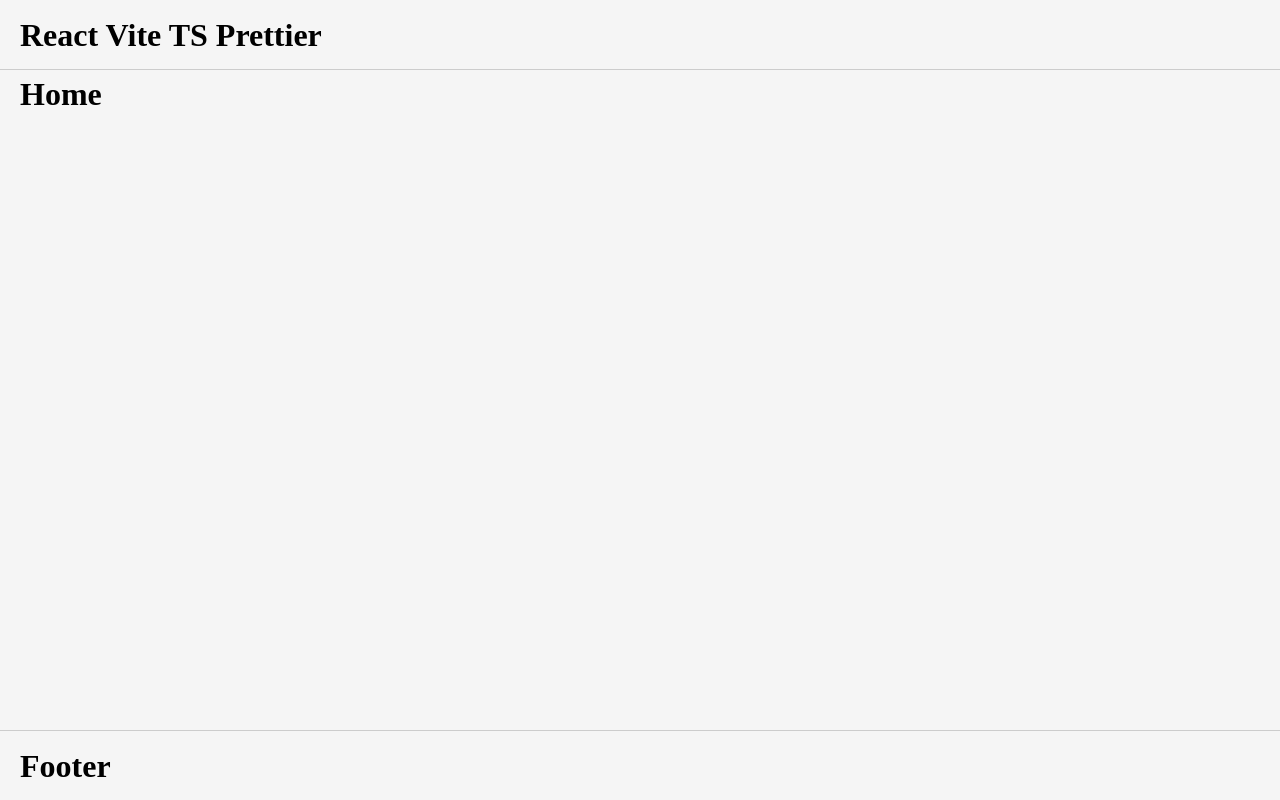
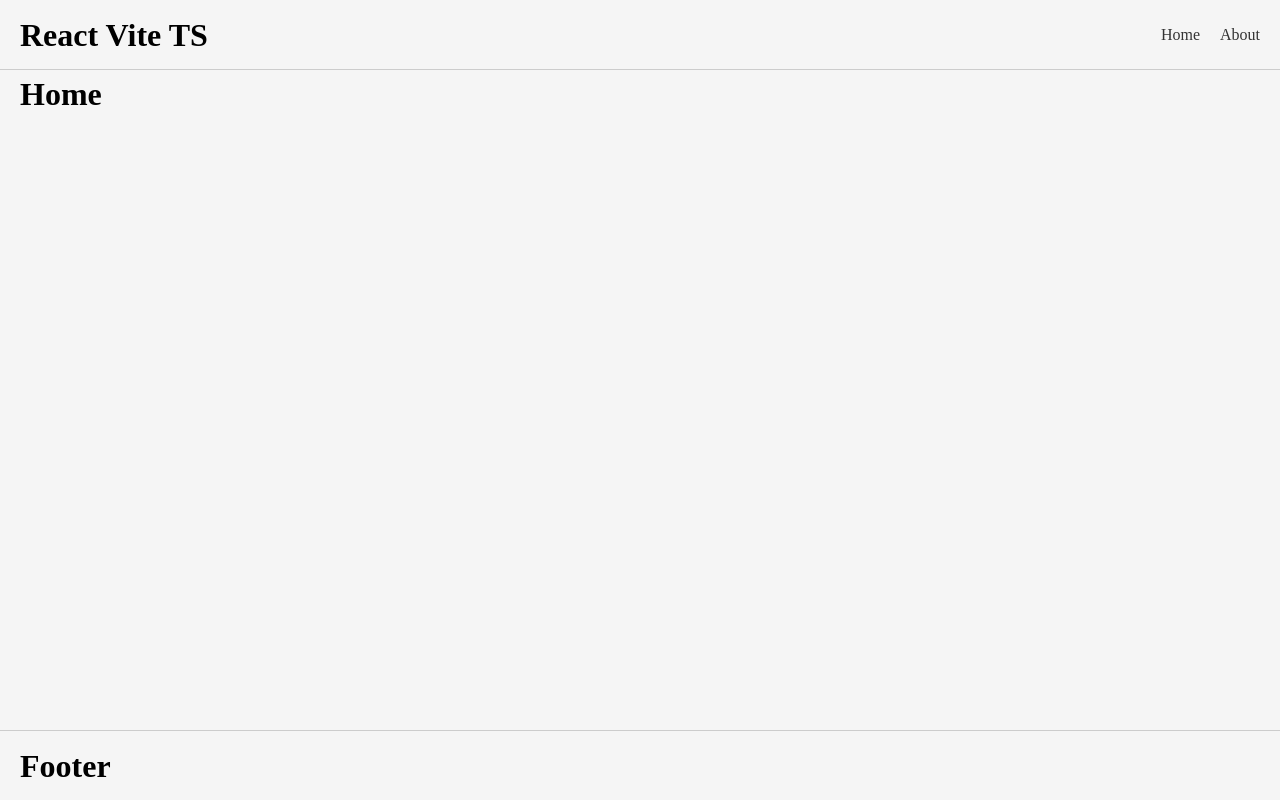
Before and after one commit to webdozerz/react-vite-ts, a React (Vite) app: page / in a window 1280 px wide. Built offline with nearby package versions, Linux system fonts and the light colour scheme.

Commit message:
refactor(routers): change navigation to use react-router

```diff
--- a/src/App.tsx
+++ b/src/App.tsx
@@ -6,14 +6,18 @@ import { ROUTES } from './configs'
 import DefaultLayout from './layouts/Default'
 
 const Home = React.lazy(async () => await import('./pages/Home'))
+const About = React.lazy(async () => await import('./pages/About'))
 
 function App (): JSX.Element {
   return (
       <>
         <DefaultLayout>
-          <Routes>
-            <Route path={ROUTES.PUBLIC.HOME} element={<Home />} />
-          </Routes>
+            <React.Suspense fallback={<div>Loading...</div>}>
+              <Routes>
+                <Route path={ROUTES.PUBLIC.HOME} element={<Home />} />
+                <Route path={ROUTES.PUBLIC.ABOUT} element={<About />} />
+              </Routes>
+            </React.Suspense>
         </DefaultLayout>
       </>
   )
--- a/src/components/Base/Header/index.tsx
+++ b/src/components/Base/Header/index.tsx
@@ -1,16 +1,57 @@
-import { JSX } from 'react'
+import { JSX, useMemo } from 'react'
 import { observer } from 'mobx-react-lite'
+import { NavLink } from 'react-router-dom'
+import { ROUTES } from '~/configs'
 
 import s from './styles.module.scss'
+import { useTranslation } from 'react-i18next'
 
 interface IProps {
   title: string
 }
 
+const Link = ({
+  path = '',
+  title = '',
+  className = ''
+}: {
+  path: string
+  title: string
+  className?: string
+}): JSX.Element => {
+  return <NavLink to={path} className={className}>{title}</NavLink>
+}
+
 export const Header = ({
   title = ''
 }: IProps): JSX.Element => {
-  return <header className={s.header}>{title && <h1>{title}</h1>}</header>
+  const { t } = useTranslation()
+
+  const navLinks = useMemo(() => [
+    {
+      path: ROUTES.PUBLIC.HOME,
+      title: t('header.links.home')
+    },
+    {
+      path: ROUTES.PUBLIC.ABOUT,
+      title: t('header.links.about')
+    }
+  ], [t])
+
+  return (
+      <header className={s.header}>
+        {title && <h1>{title}</h1>}
+      <nav className={s.header__nav}>
+        {navLinks.map(item =>
+            <Link
+                key={item.path}
+                path={item.path}
+                title={item.title}
+            />
+        )}
+      </nav>
+  </header>
+  )
 }
 
 export default observer(Header)
--- a/src/components/Base/Header/styles.module.scss
+++ b/src/components/Base/Header/styles.module.scss
@@ -7,4 +7,18 @@
   padding: 0 20px;
   box-sizing: border-box;
   border-bottom: 1px solid var(--main-border-color);
+
+  &__nav {
+    display: flex;
+    align-items: center;
+    gap: 20px;
+
+    a {
+      color: var(--main-text-color);
+
+      &:hover {
+        text-decoration: underline;
+      }
+    }
+  }
 }
--- a/src/configs/routers.ts
+++ b/src/configs/routers.ts
@@ -1,5 +1,6 @@
 export const ROUTES = {
   PUBLIC: {
-    HOME: '/'
+    HOME: '/',
+    ABOUT: '/about'
   }
 }
--- a/src/locales/en.ts
+++ b/src/locales/en.ts
@@ -2,7 +2,11 @@ export const en = {
   translation: {
     hello: 'Hello, World!',
     header: {
-      title: 'React Vite TS Prettier'
+      title: 'React Vite TS',
+      links: {
+        home: 'Home',
+        about: 'About'
+      }
     }
   }
 }
--- /dev/null
+++ b/src/pages/About/index.tsx
@@ -0,0 +1,11 @@
+import { JSX } from 'react'
+
+const About = (): JSX.Element => {
+  return (
+    <div>
+      <h1>About</h1>
+    </div>
+  )
+}
+
+export default About
```
